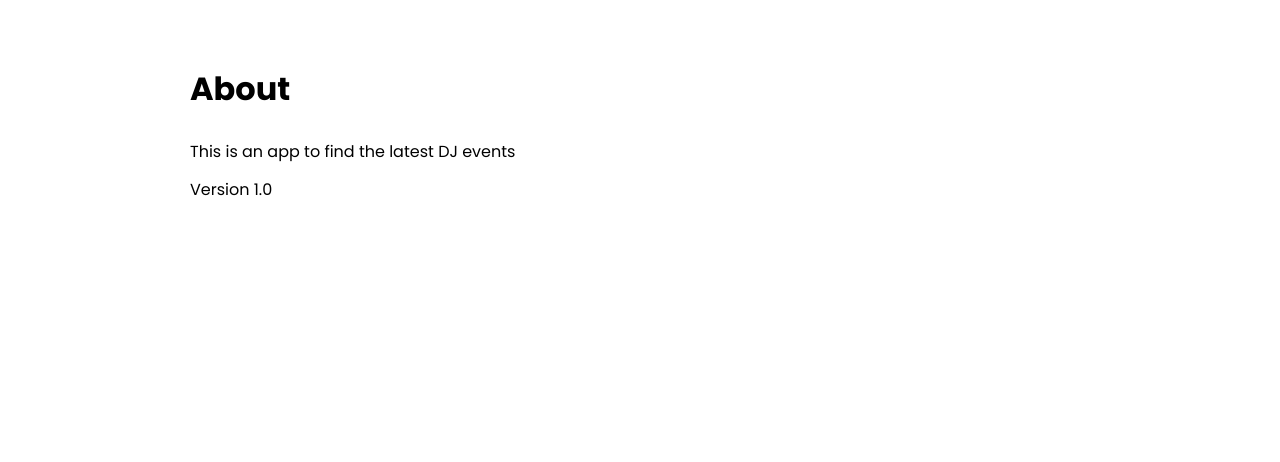
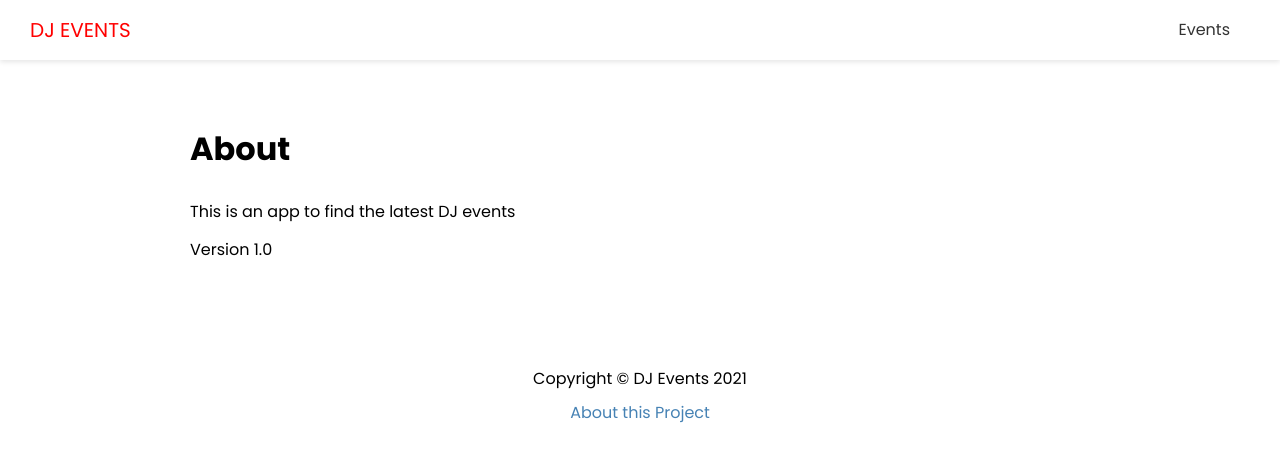
Before and after one commit to vidarshan/dj-events-frontend, a Next.js app: page /about in a window 1280 px wide. Shown: the top 462 px of the page. Built offline with nearby package versions, Linux system fonts and the light colour scheme.

Commit message:
Added header and footer

```diff
--- /dev/null
+++ b/components/Footer.js
@@ -0,0 +1,13 @@
+import Link from "next/link";
+import styles from "../styles/Footer.module.css";
+
+export default function Footer() {
+  return (
+    <footer className={styles.footer}>
+      <p>Copyright &copy; DJ Events 2021</p>
+      <p>
+        <Link href="/about">About this Project</Link>
+      </p>
+    </footer>
+  );
+}
--- /dev/null
+++ b/components/Header.js
@@ -0,0 +1,24 @@
+import Link from "next/link";
+import styles from "../styles/Header.module.css";
+
+export default function Header() {
+  return (
+    <header className={styles.header}>
+      <div className={styles.logo}>
+        <Link href="/">
+          <a>DJ Events</a>
+        </Link>
+      </div>
+
+      <nav>
+        <ul>
+          <li>
+            <Link href="/events">
+              <a>Events</a>
+            </Link>
+          </li>
+        </ul>
+      </nav>
+    </header>
+  );
+}
--- a/components/Layout.js
+++ b/components/Layout.js
@@ -1,5 +1,7 @@
 import Head from "next/head";
 import styles from "../styles/Layout.module.css";
+import Footer from "./Footer";
+import Header from "./Header";
 
 export default function Layout({ title, keywords, description, children }) {
   return (
@@ -9,7 +11,9 @@
         <meta name="description" content={description} />
         <meta name="keywords" content={keywords} />
       </Head>
+      <Header />
       <div className={styles.container}>{children}</div>
+      <Footer />
     </div>
   );
 }
--- /dev/null
+++ b/styles/Footer.module.css
@@ -0,0 +1,8 @@
+.footer {
+  margin: 100px 0 40px;
+  text-align: center;
+}
+
+.footer p {
+  margin: 5px 0;
+}
--- /dev/null
+++ b/styles/Header.module.css
@@ -0,0 +1,56 @@
+.header {
+  display: flex;
+  justify-content: space-between;
+  align-items: center;
+  background: #fff;
+  color: #333;
+  height: 60px;
+  padding: 0 30px;
+  box-shadow: 0 2px 5px rgba(0, 0, 0, 0.1);
+}
+
+.header a {
+  color: #333;
+  margin-right: 20px;
+}
+
+.header a:hover {
+  color: #000;
+}
+.header ul {
+  display: flex;
+  align-items: center;
+  justify-content: center;
+  list-style: none;
+}
+
+.logo {
+  color: red;
+  font-size: 20px;
+  text-transform: uppercase;
+}
+
+.logo a {
+  color: red;
+}
+
+@media (max-width: 768px) {
+  .header {
+    flex-direction: column;
+    height: auto;
+  }
+
+  .header ul {
+    margin: 20px 0;
+    flex-direction: column;
+    text-align: center;
+  }
+
+  .header a {
+    margin-right: 0;
+  }
+
+  .logo {
+    margin: 20px 0;
+  }
+}
```
